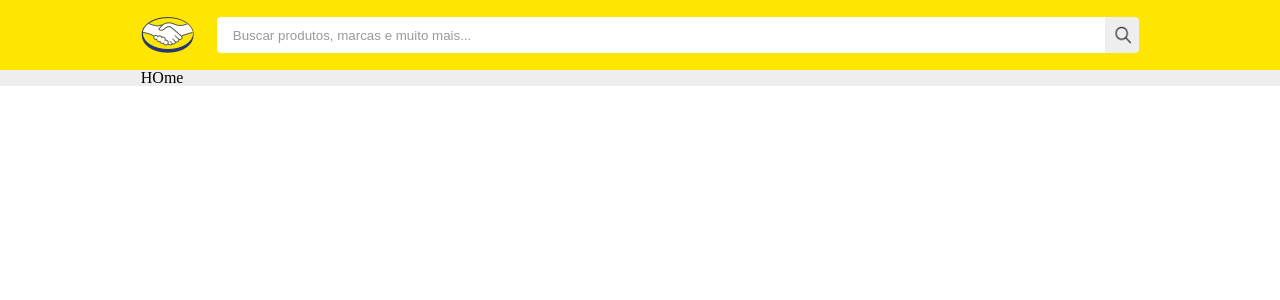
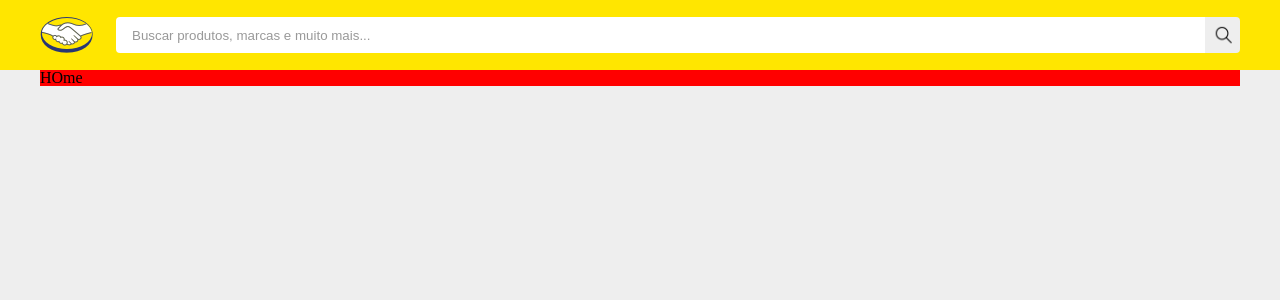
Before and after one commit to heltonss/merli, a React (Create React App) app: page / in a window 1280 px wide. Shown: the top 300 px of the page. Built offline with nearby package versions, Linux system fonts and the light colour scheme.

Commit message:
add - structure of the home page

```diff
--- a/src/App.scss
+++ b/src/App.scss
@@ -5,10 +5,16 @@
   background: $light-gray;
   display: block;
   width: 100%;
-  @media screen {
-    @media (min-width: $screen-md) {
-      & {
-        padding: 0 11%;
+  height: 100%;
+  &--navigation {
+    @media screen {
+      width: 100%;
+      @media (min-width: $screen-md) {
+        & {
+          background: red;
+          max-width: 1200px;
+          margin: 0 auto;
+        }
       }
     }
   }
--- a/src/App.tsx
+++ b/src/App.tsx
@@ -6,9 +6,11 @@ import Routes from './routes/Index';
 const App: React.FC = () => {
   return (
     <>
-      <Header />
       <main className="main">
-        <Routes />
+        <Header />
+        <div className="main--navigation">
+          <Routes />
+        </div>
       </main>
     </>
   );
--- a/src/assets/scss/_reset.scss
+++ b/src/assets/scss/_reset.scss
@@ -108,6 +108,12 @@ section {
   display: block;
 }
 
+html,
+body,
+div#root {
+  height: 100%;
+}
+
 body {
   line-height: 1;
 }
--- a/src/components/Icons/IconSearch/IconSearch.tsx
+++ b/src/components/Icons/IconSearch/IconSearch.tsx
@@ -1,12 +1,12 @@
+import classnames from 'classnames';
 import React from 'react';
 import Style from './IconSearch.module.scss';
-import classnames from 'classnames';
 
 interface IOwnProps {
   isRounded: boolean;
 }
 
-const IconSearch = ({ isRounded }: IOwnProps) => {
+const IconSearch: React.FC<IOwnProps> = ({ isRounded }: IOwnProps) => {
   return <i className={classnames([Style.container, { [`${Style.rounded}`]: isRounded }])} />;
 };
 
--- a/src/components/Input/Input.tsx
+++ b/src/components/Input/Input.tsx
@@ -9,7 +9,12 @@ interface IOwnProps {
   getValue(value: string): void;
 }
 
-const Input = ({ placeholder, type, getValue, parentClassStyle }: IOwnProps) => {
+const Input: React.FC<IOwnProps> = ({
+  placeholder,
+  type,
+  getValue,
+  parentClassStyle,
+}: IOwnProps) => {
   const getValueInput = (event: any) => {
     getValue(event.target.value);
   };
--- a/src/components/Logotype/Logotype.tsx
+++ b/src/components/Logotype/Logotype.tsx
@@ -6,7 +6,7 @@ interface IOwnProps {
   parentClassStyle?: string;
 }
 
-const Logotype = ({ parentClassStyle }: IOwnProps) => {
+const Logotype: React.FC<IOwnProps> = ({ parentClassStyle }: IOwnProps) => {
   return (
     <img
       className={parentClassStyle}
--- a/src/components/Search/Search.tsx
+++ b/src/components/Search/Search.tsx
@@ -3,7 +3,7 @@ import Input from 'components/Input/Input';
 import React from 'react';
 import Style from './Search.module.scss';
 
-const Search = () => {
+const Search: React.FC = () => {
   const getValueInput = (value: string) => {
     console.log('input ', value);
   };
--- a/src/containers/Header/Header.module.scss
+++ b/src/containers/Header/Header.module.scss
@@ -3,14 +3,20 @@
 
 .container {
   background: $color-header;
-  align-items: center;
-  display: flex;
   width: 100%;
   height: 70px;
-  @media only screen {
-    @media (min-width: $screen-md) {
-      & {
-        padding: 0 11%;
+
+  &Safe {
+    width: 100%;
+    height: inherit;
+    align-items: center;
+    display: flex;
+    @media only screen {
+      @media (min-width: $screen-md) {
+        & {
+          max-width: 1200px;
+          margin: 0 auto;
+        }
       }
     }
   }
--- a/src/containers/Header/Header.tsx
+++ b/src/containers/Header/Header.tsx
@@ -7,8 +7,10 @@ export class Header extends Component {
   render() {
     return (
       <div className={Style.container}>
-        <Logotype parentClassStyle={Style.logotype} />
-        <Search />
+        <div className={Style.containerSafe}>
+          <Logotype parentClassStyle={Style.logotype} />
+          <Search />
+        </div>
       </div>
     );
   }
```
